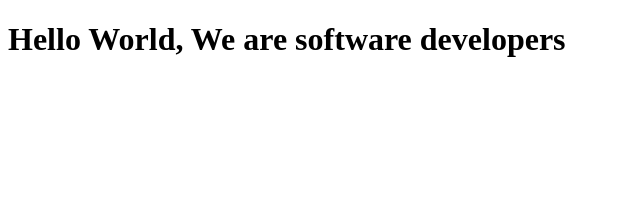
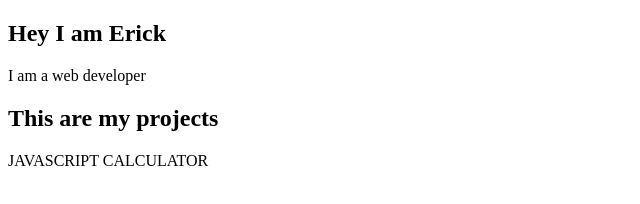
Before and after one commit to Bupilipili/ShoaibErick, a plain HTML site: page fcc-test-suite-template-master/index.html in a window 1280 px wide. Shown: the whole page, without its empty margins (0-640 px from the left). Drawn offline with Linux system fonts and the light colour scheme.

Commit message:
changed index.html

```diff
--- a/fcc-test-suite-template-master/index.html
+++ b/fcc-test-suite-template-master/index.html
@@ -5,11 +5,34 @@
     <title>Fork Me! FCC: Test Suite Template</title>
     <link rel="stylesheet" href="css/style.css">
   </head>
+  <div>
+    <nav id="navbar">
+    </nav>
+  </div>
+  <body>
 
-  <body>
     <script src="https://cdn.freecodecamp.org/testable-projects-fcc/v1/bundle.js"></script>
+    <section id="welcome-section">
+       <h1>
+        Hey I am Erick
+       </h1>
+       <p>I am a web developer</p>
+    </section>
 
-    <h1>Hello World, We are software developers</h1>
+   <section id="projects">
+    <h2 class="project header">This are my projects</h2>
+
+    <p  class="project-title">
+      JAVASCRIPT CALCULATOR
+    </p>
+    <a class="project-tile" href ="https://codepen.io/freeCodeCamp/full/wgGVVX" target="_blank">
+
+   </section>
+
+
+
+
+
     <script  src="js/index.js"></script>
   </body>
 </html>
```
